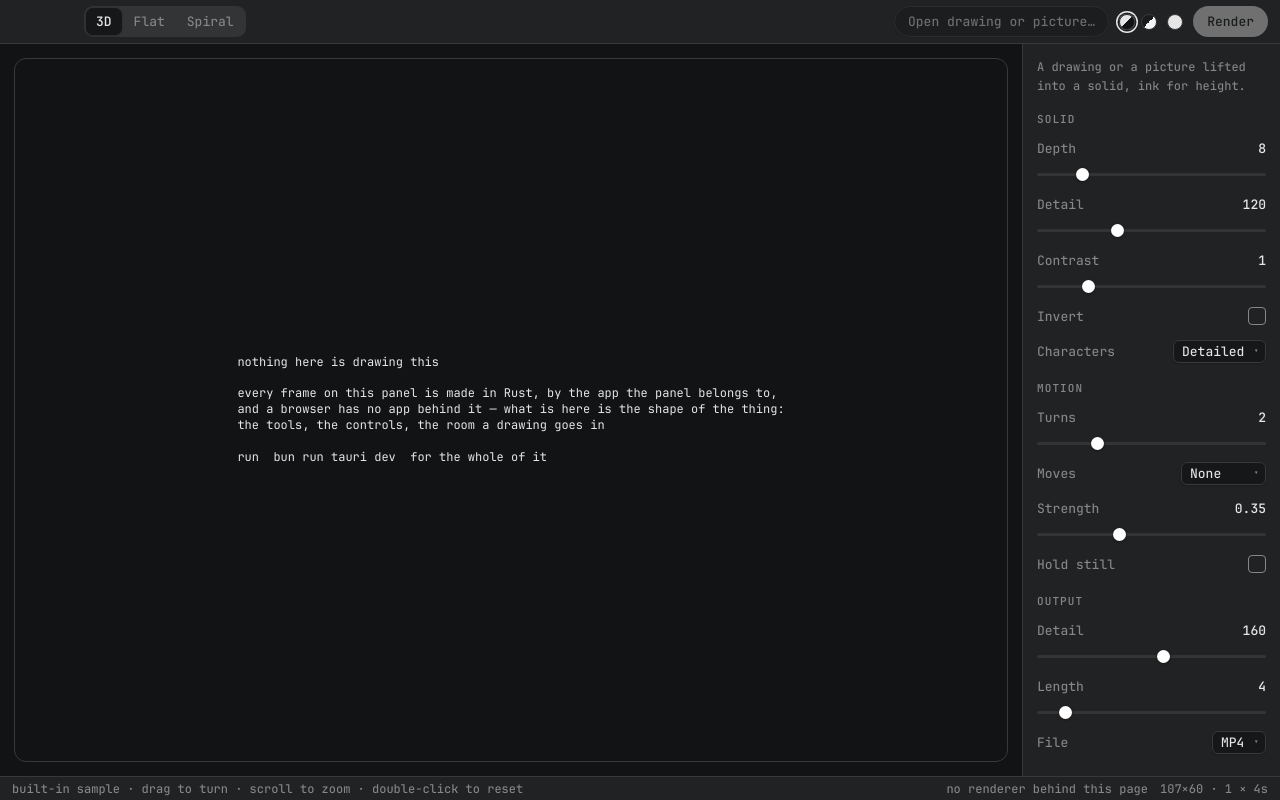
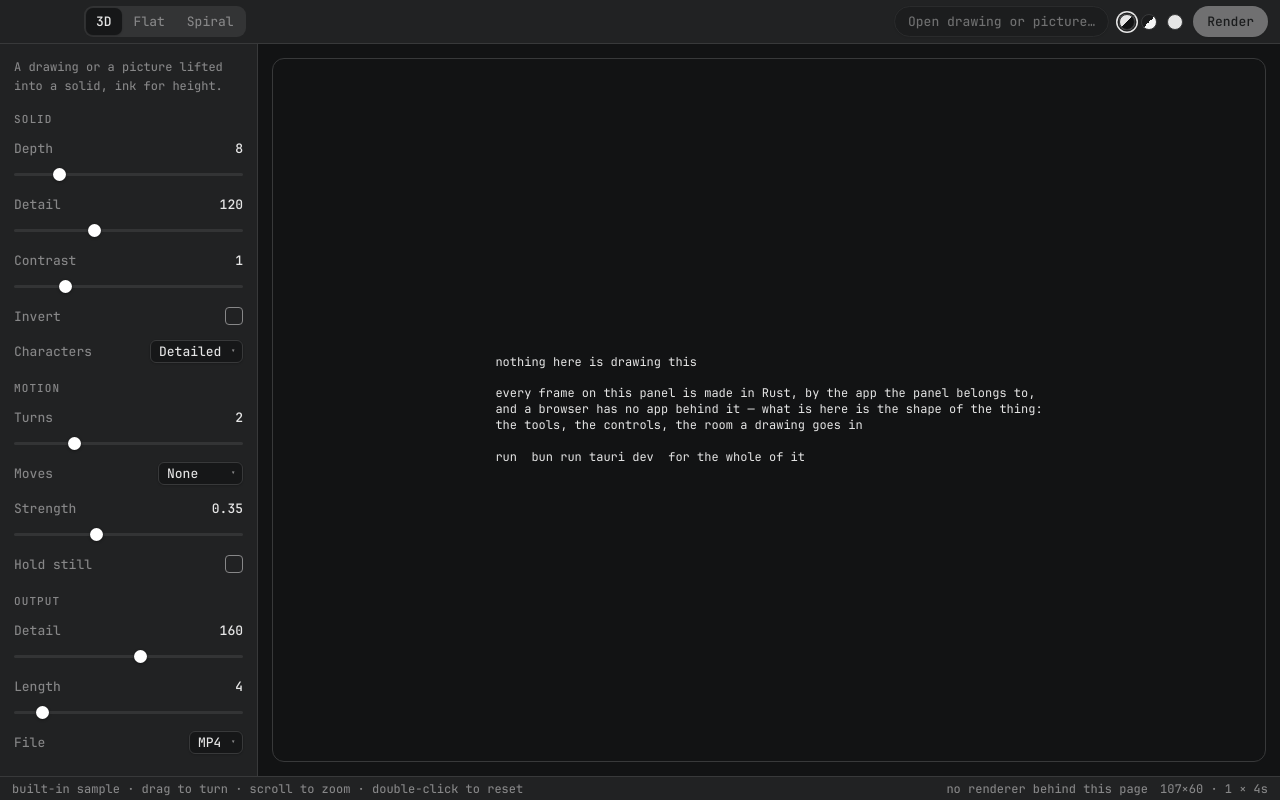
Before and after one commit to latent-9/reasciiary-ascii-art-generator, a website built with Vite: page index.html in a window 1280 px wide. Built offline with nearby package versions, Linux system fonts and the light colour scheme.

Commit message:
Sit the options on the leading edge and soften the type to match
The options panel now leads the stage the way the editor's own sidebar does, rather than trailing it. And the window no longer forces grayscale antialiasing: on an opaque surface the platform can smooth the type its own way, so it reads with the same slightly heavier weight the editor beside it has.

```diff
--- a/index.html
+++ b/index.html
@@ -24,6 +24,15 @@
     </header>
 
     <div class="app">
+      <!-- The options sit on the leading edge, the way the editor this lives
+           beside keeps its sidebar — the tool picker in the toolbar chooses
+           what is shown, and the panel below it is where that tool's controls
+           land, with the stage to its right. -->
+      <aside class="inspector">
+        <p class="blurb" id="blurb"></p>
+        <div class="options" id="options"></div>
+      </aside>
+
       <main class="stage">
         <!-- Both panes are here from the start, and a tool lands its frames in
              one or the other: characters in the `pre`, pixels on the `canvas`.
@@ -34,11 +43,6 @@
           <canvas id="picture" hidden></canvas>
         </div>
       </main>
-
-      <aside class="inspector">
-        <p class="blurb" id="blurb"></p>
-        <div class="options" id="options"></div>
-      </aside>
     </div>
 
     <footer class="statusbar">
--- a/src/styles.css
+++ b/src/styles.css
@@ -82,7 +82,12 @@ body {
      flat surface, not a pane of glass over the desktop. */
   background: var(--bg);
   color: var(--fg);
-  -webkit-font-smoothing: antialiased;
+  /* Subpixel rather than grayscale, which the platform can only do over an
+     opaque surface — now that this one is. It carries a touch more ink than the
+     thin grayscale pass, so the type reads with the same slightly softer weight
+     the editor beside it has instead of the sharpened look forced antialiasing
+     gives it. */
+  -webkit-font-smoothing: subpixel-antialiased;
 }
 
 /* A bar over the content, a bar under it, and everything else between. */
@@ -242,7 +247,7 @@ button[hidden] {
 
 .app {
   display: grid;
-  grid-template-columns: 1fr 258px;
+  grid-template-columns: 258px 1fr;
   min-height: 0;
 }
 
@@ -305,12 +310,12 @@ button[hidden] {
   height: 100%;
 }
 
-/* The options belong to whichever tool is chosen, so they are on the trailing
-   edge next to the thing they change rather than in a sidebar across the
-   window from it. */
+/* The options belong to whichever tool is chosen, and they sit on the leading
+   edge as a sidebar the way the editor this lives beside keeps its own — a
+   hairline off the stage rather than a rule across the window from it. */
 .inspector {
   background: var(--chrome);
-  border-left: 0.5px solid var(--line);
+  border-right: 0.5px solid var(--line);
   padding: 14px;
   overflow-y: auto;
   scrollbar-width: none;
```
